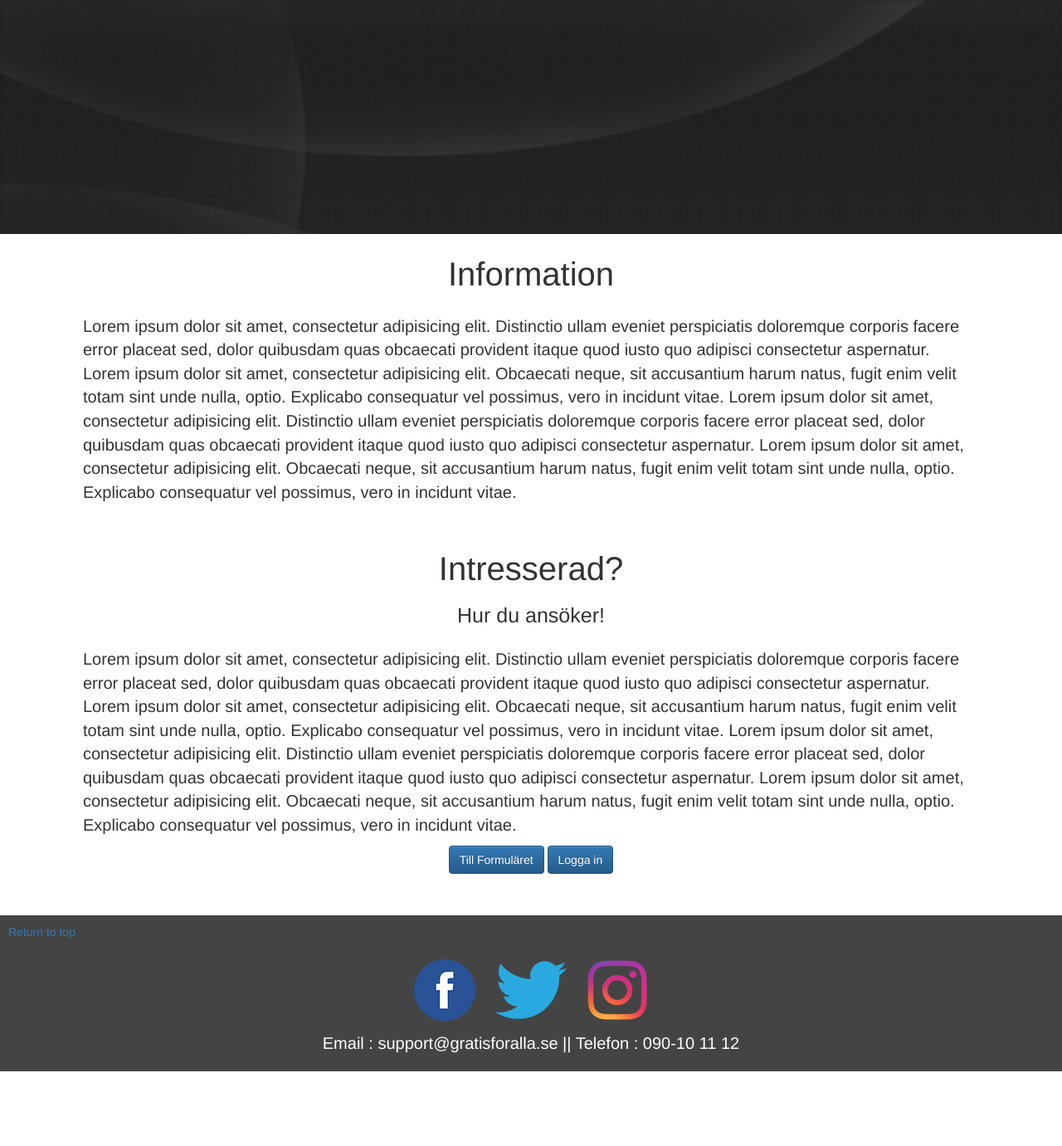
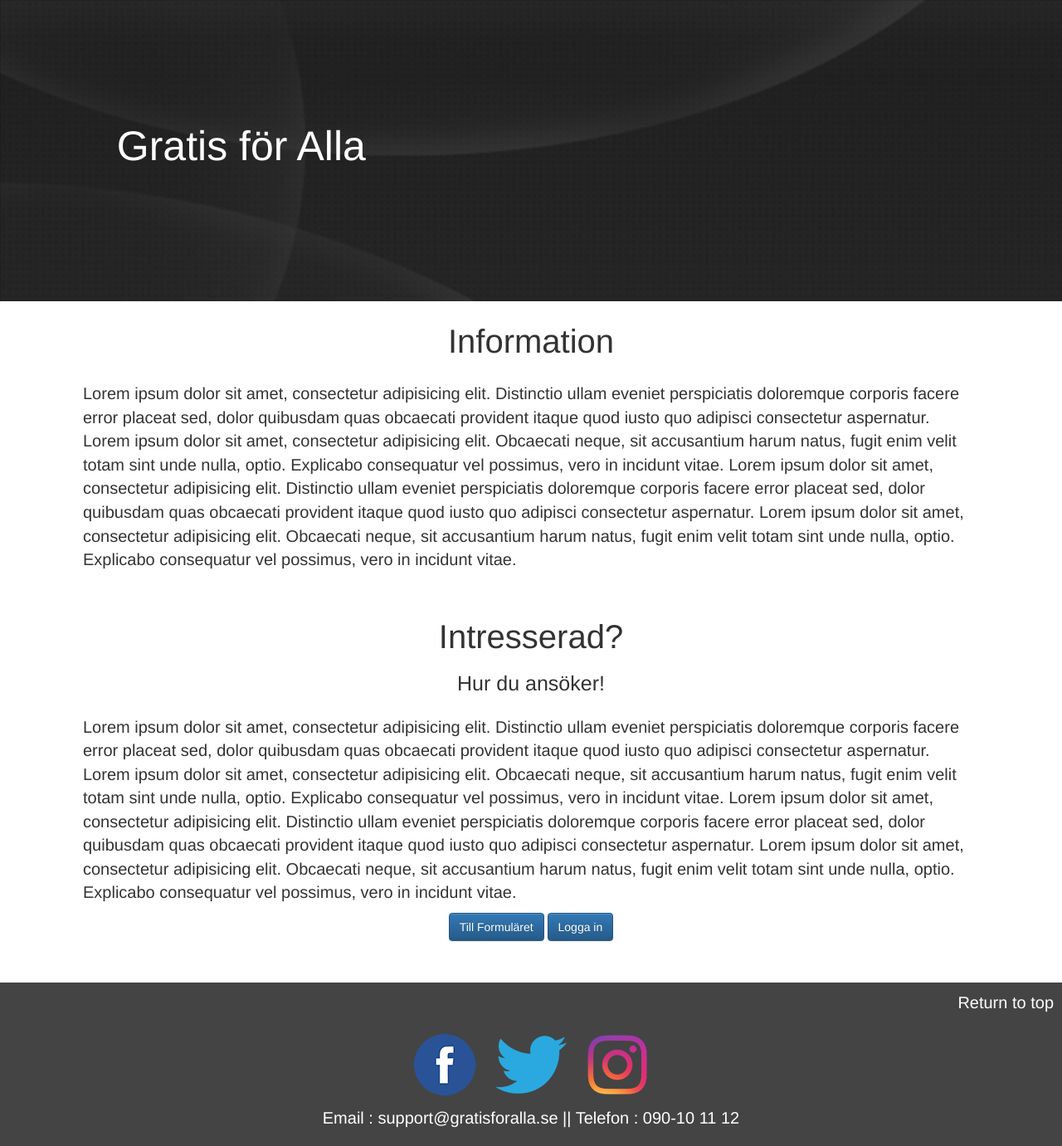
Before and after one commit to Filipias/gratisforalla2, a PHP site: page / in a window 1280 px wide. Shown: the whole page at 83% size. Before the commit the page ends 1291 px from the top, so only its background shows below. Run offline with PHP 8.4, Linux system fonts and the light colour scheme.

Commit message:
header stuff

```diff
--- a/includes/header.php
+++ b/includes/header.php
@@ -1,3 +1,3 @@
 <div class="header">
-
+    <p class="header_text">Gratis för Alla</p>
 </div>
--- a/style.css
+++ b/style.css
@@ -5,9 +5,14 @@
 }
 
 .header {
-    background-image:url("./images/header.jpg");
-	padding:11%;
-	width:100%;
+    background-image: url("./images/header.jpg");
+    padding: 11%;
+    width: 100%;
+}
+
+.header_text {
+    font-size: 50px;
+    color: #FFFFFF;
 }
 
 #tillbaka {
@@ -75,6 +80,13 @@ howto {
     background-color: #444444;
 }
 
+.return_to_top {
+    text-align: right;
+    font-size: 20px;
+    color: #FFFFFF;
+    text-decoration: none;
+}
+
 .footer_text {
     color: #FFF;
     font-size: 20px;
@@ -104,16 +116,16 @@ howto {
     font-size: 25px;
 }
 
-#formLogin{
-	max-width:30%;
-	margin: auto;
+#formLogin {
+    max-width: 30%;
+    margin: auto;
 }
 
-#formIsh{
-	margin: auto;
+#formIsh {
+    margin: auto;
 }
 
-#bodyIsh{
-	margin-left:10px;
-	margin-right:10px;
+#bodyIsh {
+    margin-left: 10px;
+    margin-right: 10px;
 }
```
